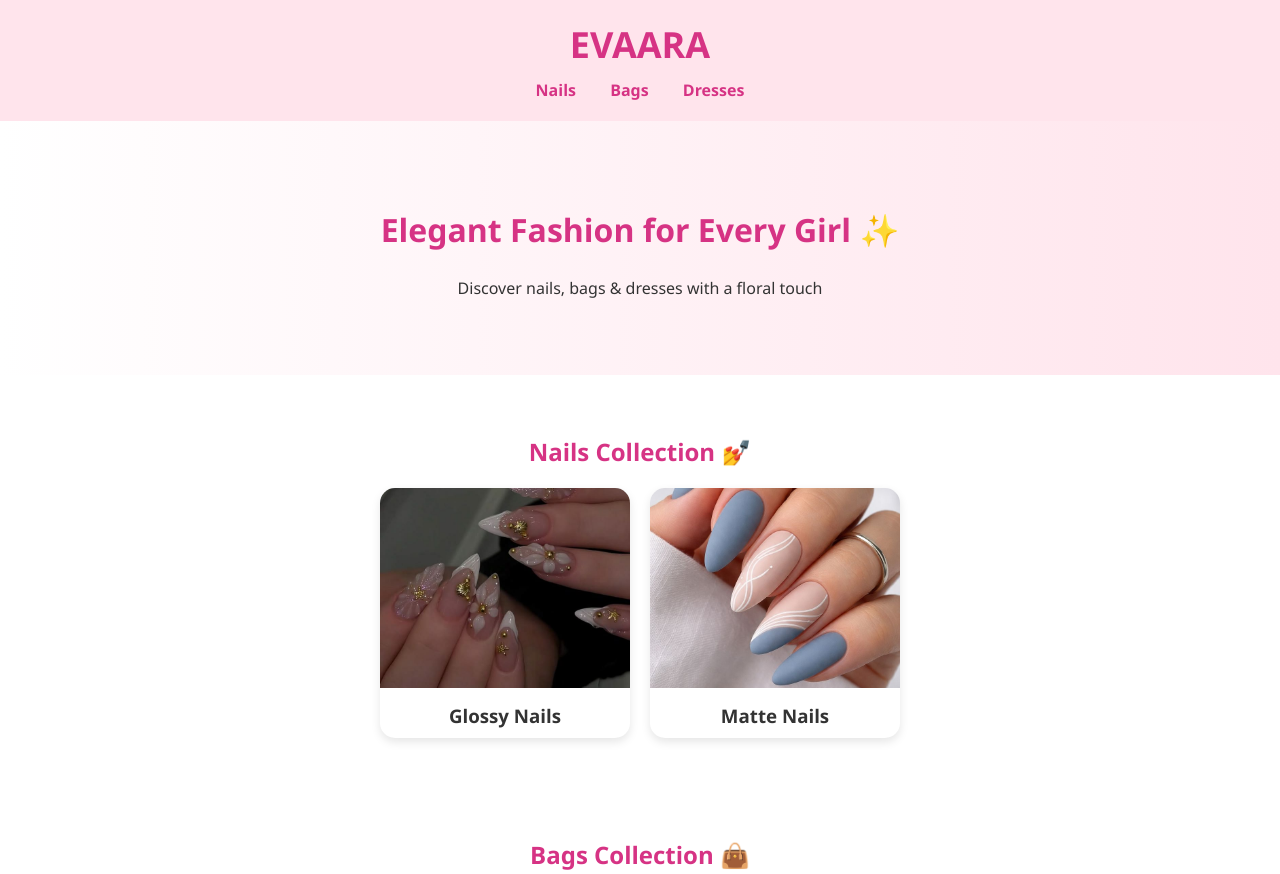
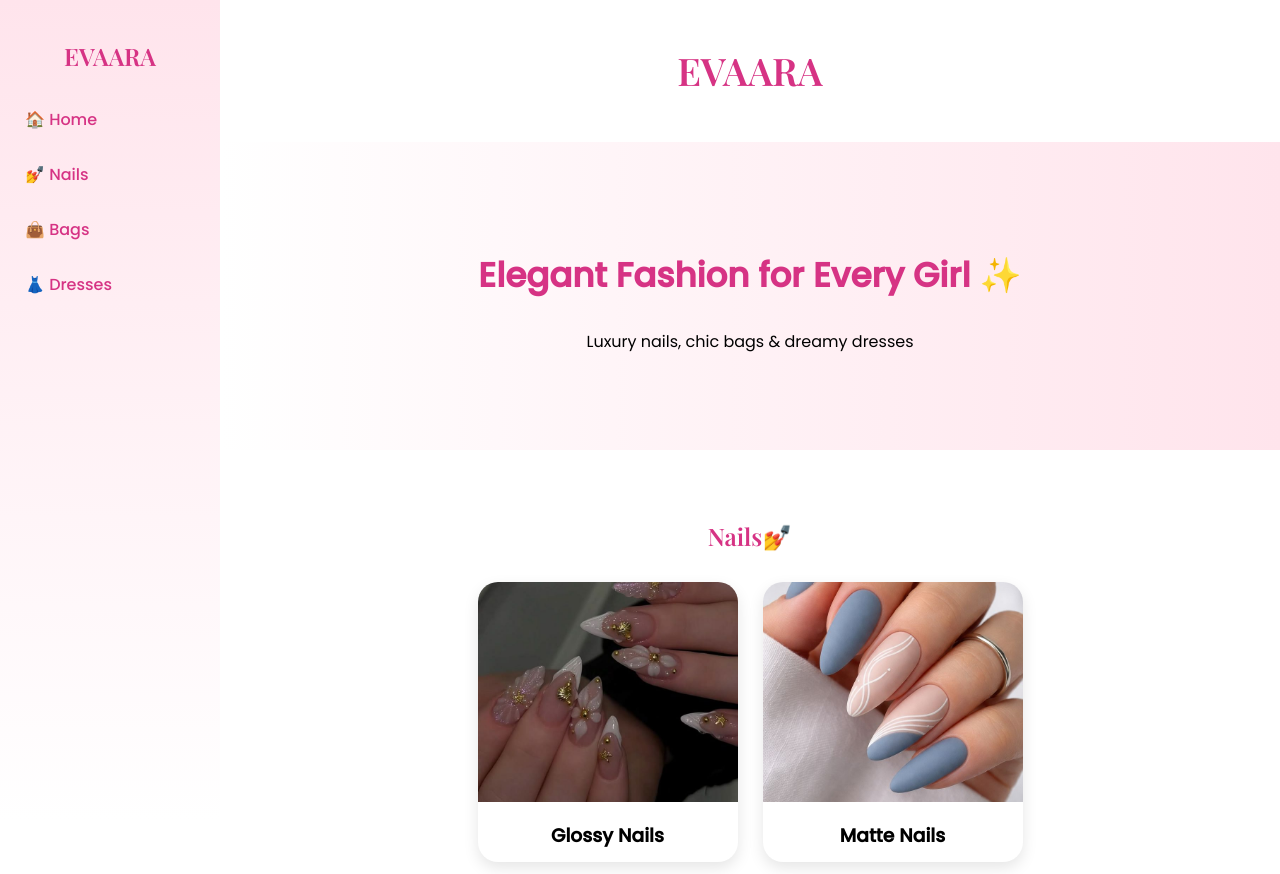
Before and after one commit to alishahusaain426-coder/EVAARA, a plain HTML site: page index.html/index.html in a window 1280 px wide. Shown: the top 874 px of the page. Drawn offline with nearby package versions, Linux system fonts and the light colour scheme.

Commit message:
Refactor index.html with sidebar and new styles
Updated the layout and styles of the EVAARA fashion website, including a sidebar and new font styles.

```diff
--- a/index.html/index.html
+++ b/index.html/index.html
@@ -5,86 +5,128 @@
 <meta name="viewport" content="width=device-width, initial-scale=1.0">
 <title>EVAARA - Elegant Fashion</title>
 
+<!-- Google Fonts -->
+<link href="https://fonts.googleapis.com/css2?family=Playfair+Display:wght@600&family=Poppins:wght@300;400;500&display=swap" rel="stylesheet">
+
 <style>
 body {
     margin: 0;
-    font-family: 'Segoe UI', sans-serif;
-    background-color: #fff;
-    color: #333;
+    font-family: 'Poppins', sans-serif;
+    display: flex;
+    background: #fff;
+}
+
+/* SIDEBAR */
+.sidebar {
+    width: 220px;
+    height: 100vh;
+    background: linear-gradient(#ffe4ec, #fff);
+    position: fixed;
+    padding-top: 20px;
+}
+
+.sidebar h2 {
+    text-align: center;
+    font-family: 'Playfair Display', serif;
+    color: #d63384;
+}
+
+.sidebar a {
+    display: block;
+    padding: 15px 25px;
+    text-decoration: none;
+    color: #d63384;
+    font-weight: 500;
+    transition: 0.3s;
+}
+
+.sidebar a:hover {
+    background: #ffd6e8;
+    padding-left: 35px;
+}
+
+/* MAIN CONTENT */
+.main {
+    margin-left: 220px;
+    width: 100%;
 }
 
 header {
-    background: #ffe4ec;
+    background: #fff;
     padding: 20px;
     text-align: center;
 }
 
 header h1 {
-    margin: 0;
-    font-size: 36px;
+    font-family: 'Playfair Display', serif;
+    font-size: 38px;
     color: #d63384;
-}
-
-nav {
-    margin-top: 10px;
-}
-
-nav a {
-    margin: 0 15px;
-    text-decoration: none;
-    color: #d63384;
-    font-weight: bold;
 }
 
 .hero {
     background: linear-gradient(to right, #fff, #ffe4ec);
-    padding: 60px 20px;
+    padding: 80px 20px;
     text-align: center;
 }
 
 .hero h2 {
-    font-size: 32px;
+    font-size: 34px;
     color: #d63384;
 }
 
+.hero p {
+    font-size: 16px;
+}
+
 .section {
-    padding: 40px 20px;
+    padding: 50px 20px;
     text-align: center;
 }
 
 .section h2 {
     color: #d63384;
-    margin-bottom: 20px;
+    margin-bottom: 30px;
+    font-family: 'Playfair Display', serif;
 }
 
 .products {
     display: flex;
     justify-content: center;
-    gap: 20px;
+    gap: 25px;
     flex-wrap: wrap;
 }
 
 .card {
-    width: 250px;
-    border-radius: 15px;
+    width: 260px;
+    border-radius: 20px;
     overflow: hidden;
     background: #fff;
-    box-shadow: 0 4px 10px rgba(0,0,0,0.1);
+    box-shadow: 0 6px 15px rgba(0,0,0,0.1);
+    transition: 0.3s;
+}
+
+.card:hover {
+    transform: translateY(-8px);
 }
 
 .card img {
     width: 100%;
-    height: 200px;
+    height: 220px;
     object-fit: cover;
+    transition: 0.3s;
+}
+
+.card:hover img {
+    transform: scale(1.05);
 }
 
 .card h3 {
-    margin: 10px 0;
+    margin: 12px 0;
 }
 
 footer {
     background: #ffe4ec;
-    padding: 15px;
+    padding: 20px;
     text-align: center;
     margin-top: 30px;
 }
@@ -93,57 +135,64 @@ footer {
 
 <body>
 
+<!-- SIDEBAR -->
+<div class="sidebar">
+    <h2>EVAARA</h2>
+    <a href="#">🏠 Home</a>
+    <a href="#nails">💅 Nails</a>
+    <a href="#bags">👜 Bags</a>
+    <a href="#dresses">👗 Dresses</a>
+</div>
+
+<!-- MAIN -->
+<div class="main">
+
 <header>
     <h1>EVAARA</h1>
-    <nav>
-        <a href="#nails">Nails</a>
-        <a href="#bags">Bags</a>
-        <a href="#dresses">Dresses</a>
-    </nav>
 </header>
 
 <section class="hero">
     <h2>Elegant Fashion for Every Girl ✨</h2>
-    <p>Discover nails, bags & dresses with a floral touch</p>
+    <p>Luxury nails, chic bags & dreamy dresses</p>
 </section>
 
 <section id="nails" class="section">
-    <h2>Nails Collection 💅</h2>
+    <h2>Nails💅</h2>
     <div class="products">
         <div class="card">
-            <img src="images/nail1.jpg" alt="nail">
+            <img src="images/nail1.jpg">
             <h3>Glossy Nails</h3>
         </div>
         <div class="card">
-            <img src="images/nail2.jpg" alt="nail">
+            <img src="images/nail2.jpg">
             <h3>Matte Nails</h3>
         </div>
     </div>
 </section>
 
 <section id="bags" class="section">
-    <h2>Bags Collection 👜</h2>
+    <h2>Bags 👜</h2>
     <div class="products">
         <div class="card">
-            <img src="images/bag1.jpg" alt="bag">
+            <img src="images/bag1.jpg">
             <h3>Luxury Bag</h3>
         </div>
         <div class="card">
-            <img src="images/bag2.jpg" alt="Mini Shoulder Bag">
+            <img src="images/bag2.jpg">
             <h3>Mini Shoulder Bag</h3>
         </div>
     </div>
 </section>
 
 <section id="dresses" class="section">
-    <h2>Dresses Collection 👗</h2>
+    <h2>Dress 👗</h2>
     <div class="products">
         <div class="card">
-            <img src="images/dress1.jpg" alt="dress">
+            <img src="images/dress1.jpg">
             <h3>Elegant Dress</h3>
         </div>
         <div class="card">
-            <img src="images/dress2.jpg" alt="dress">
+            <img src="images/dress2.jpg">
             <h3>Casual Outfit</h3>
         </div>
     </div>
@@ -153,5 +202,7 @@ footer {
     <p>© 2026 EVAARA | Elegant & Feminine Fashion</p>
 </footer>
 
+</div>
+
 </body>
 </html>
```
